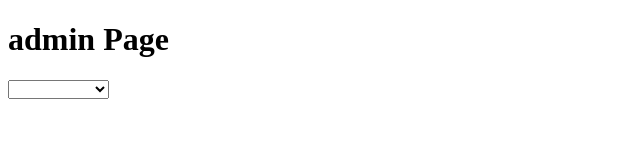
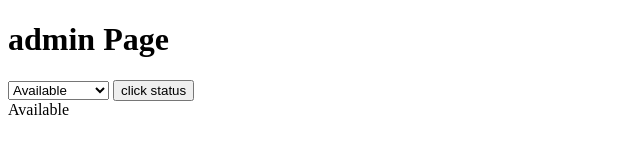
Before and after one commit to Marjun668/test2, a plain HTML site: page admin.html in a window 1280 px wide. Shown: the whole page, without its empty margins (0-640 px from the left). Drawn offline with Linux system fonts and the light colour scheme.

Commit message:
change101

```diff
--- a/admin.html
+++ b/admin.html
@@ -4,16 +4,28 @@
     <meta charset="UTF-8">
     <meta name="viewport" content="width=device-width, initial-scale=1.0">
     <title>admin</title>
+
 </head>
 <body>
     <h1>admin Page</h1>
+
     <select name="status" id="status">
-        <option value="Available">Available</option>
-        <option value="Reserve">Reserve</option>
-        <option value="Checked-Out">Checked-Out</option>
+        <option id="Available">Available</option>
+        <option id="Reserve">Reserve</option>
+        <option id="Checked-Out">Checked-Out</option>
     </select>
-    <script type="text/javascript">
-        document.getElementById('status').value = "<?php echo $_GET['status'];?>";
+    <button onclick="prev_stat()">click status</button>
+    <div>
+        <div class="bstatus1">Available</div>
+    </div>
+    <script>
+        function prev_stat(){
+        const status = document.querySelector('#status').value;
+        document.querySelector(".bstatus1").innerHTML = status}
+    </script>
+    <script>
+        const st = document.querySelector(".bstatus1").innerHTML;
+        document.querySelector('#status').value = st;
     </script>
 </body>
 </html>
```
